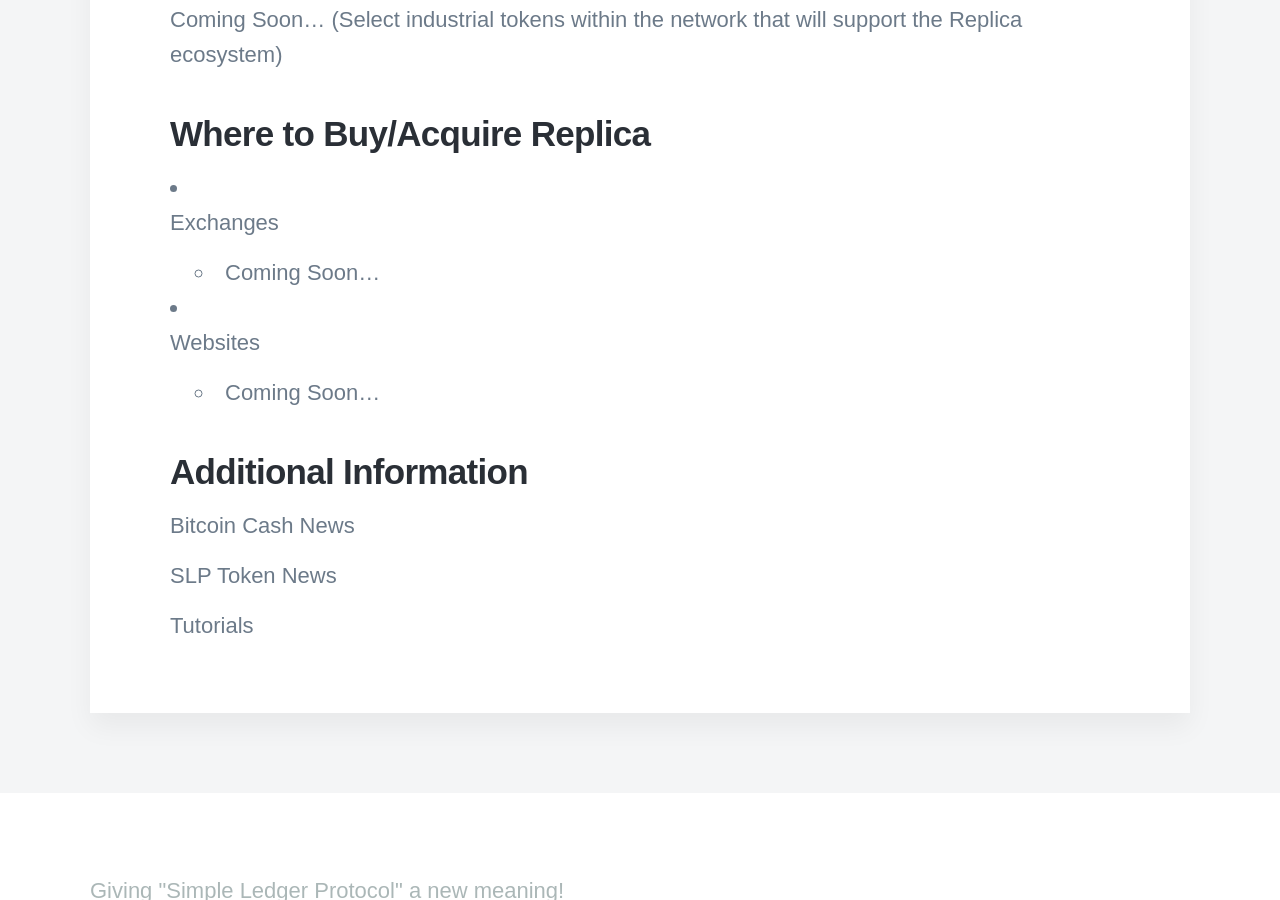
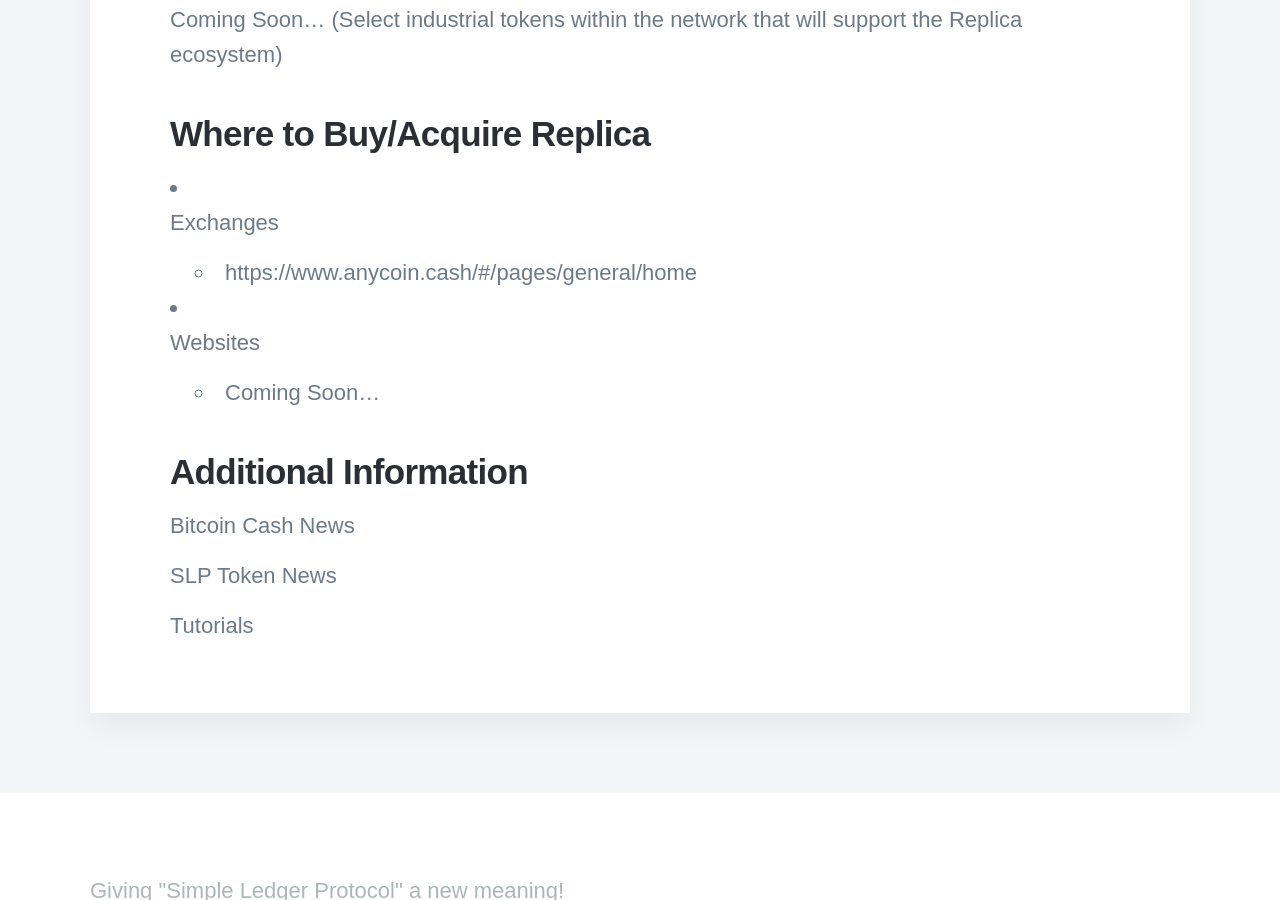
Before and after one commit to ishyu/Replica-Economics, a Jekyll site: the page built from _projects/replica_overview.md, in a window 1280 px wide and 900 px high, scrolled down 1630 px. Built offline with Jekyll 4.4.1, drawn with Linux system fonts in a browser that asks for light colours; nearby versions of some CDN libraries; some web fonts are replaced.

Commit message:
Update replica_overview.md

```diff
--- a/_projects/replica_overview.md
+++ b/_projects/replica_overview.md
@@ -37,7 +37,7 @@
 
 * Exchanges
 
-  * Coming Soon...
+  * https://www.anycoin.cash/#/pages/general/home
 
 * Websites
 
```
